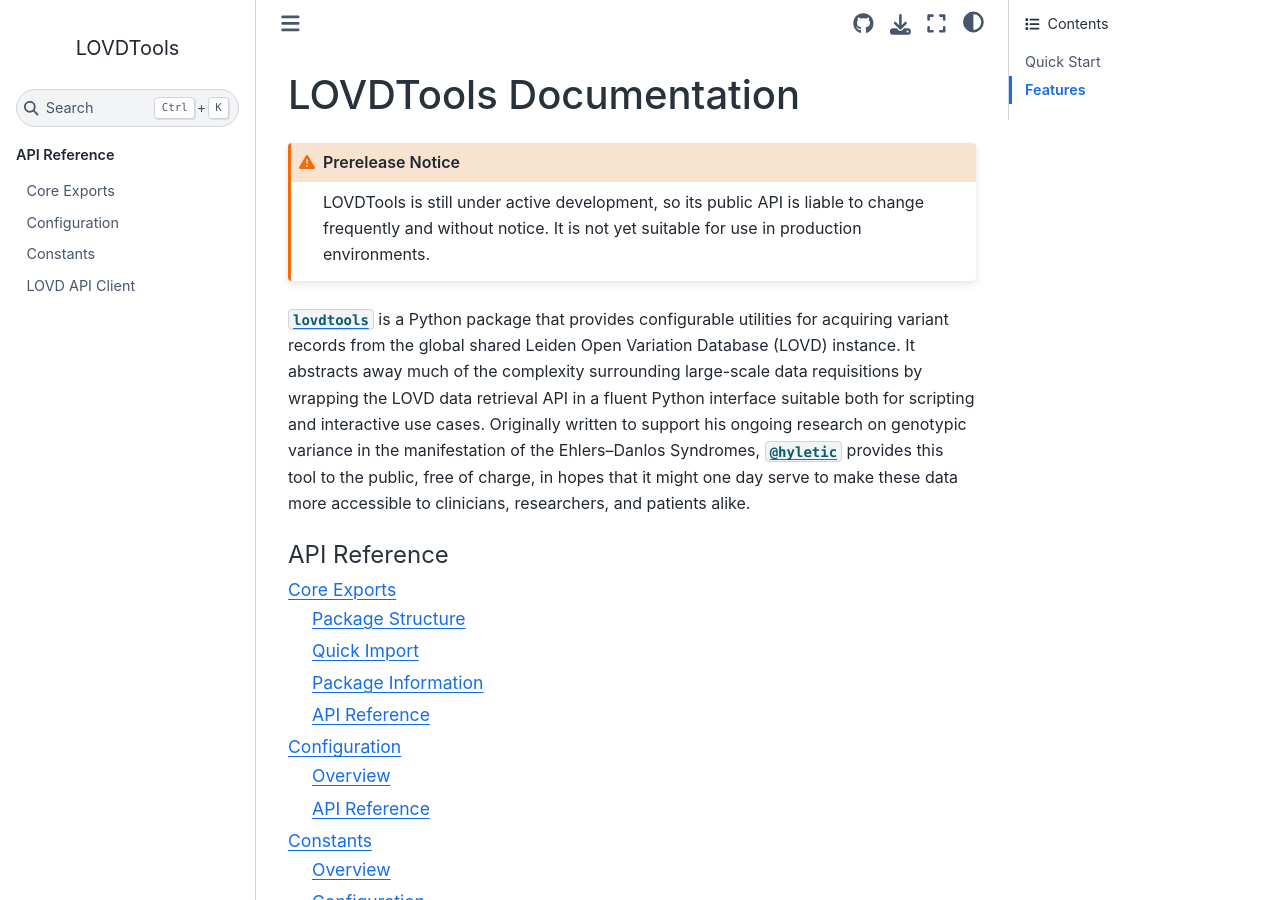
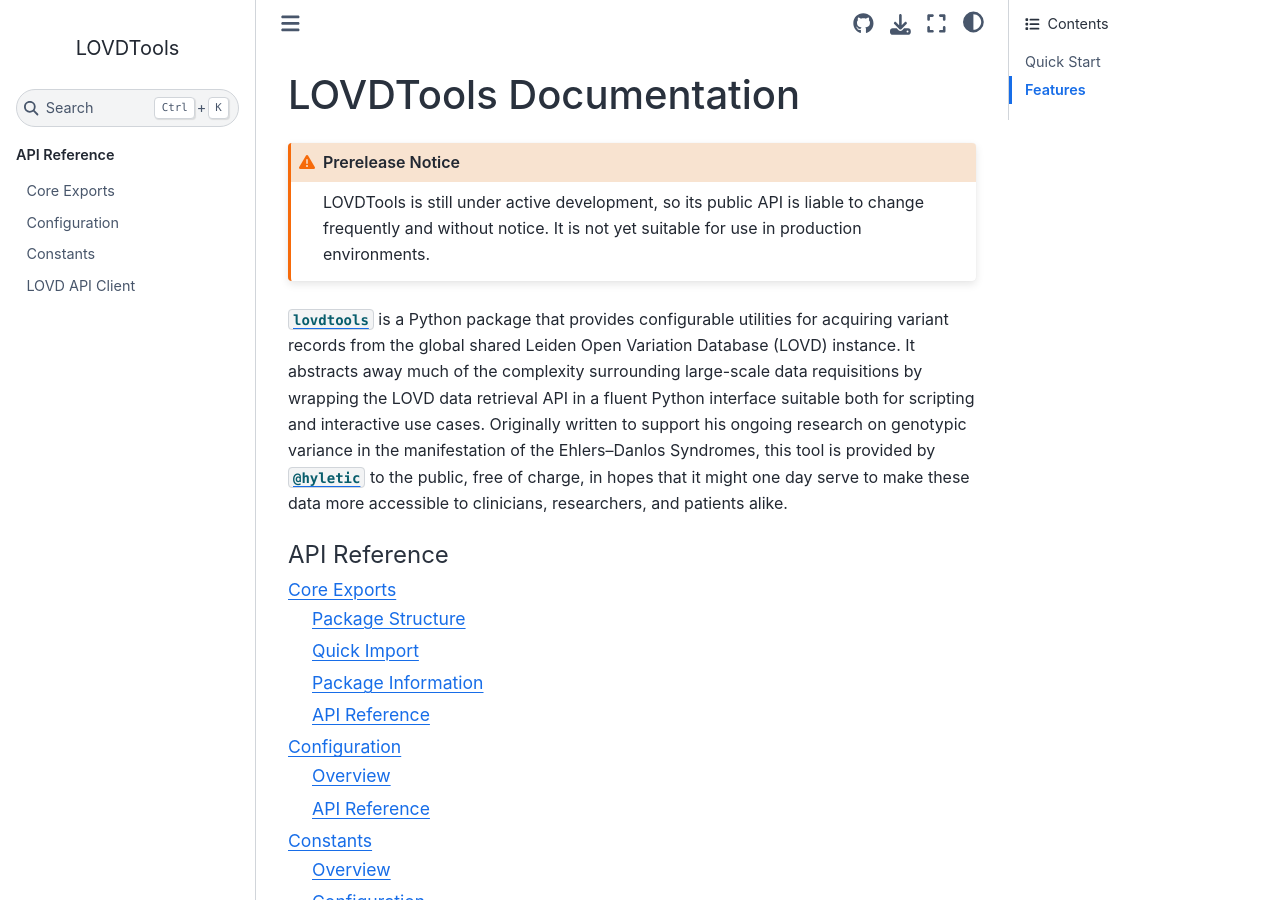
Before and after one commit to hyletic/lovdtools, a Sphinx documentation site: the page built from docs/source/index.md, in a window 1280 px wide and 900 px high. Built offline with Sphinx 7.4.7 and the Sphinx Book theme 1.1.4, drawn with Linux system fonts in a browser that asks for light colours.

Commit message:
Update index.md

```diff
--- a/docs/source/index.md
+++ b/docs/source/index.md
@@ -7,7 +7,7 @@
 frequently and without notice. It is not yet suitable for use in production environments.
 :::
 
-[``lovdtools``](https://github.com/hyletic/lovdtools.git) is a Python package that provides configurable utilities for acquiring variant records from the global shared Leiden Open Variation Database (LOVD) instance. It abstracts away much of the complexity surrounding large-scale data requisitions by wrapping the LOVD data retrieval API in a fluent Python interface suitable both for scripting and interactive use cases. Originally written to support his ongoing research on genotypic variance in the manifestation of the Ehlers–Danlos Syndromes, [``@hyletic``](https://github.com/hyletic) provides this tool to the public, free of charge, in hopes that it might one day serve to make these data more accessible to clinicians, researchers, and patients alike.
+[``lovdtools``](https://github.com/hyletic/lovdtools.git) is a Python package that provides configurable utilities for acquiring variant records from the global shared Leiden Open Variation Database (LOVD) instance. It abstracts away much of the complexity surrounding large-scale data requisitions by wrapping the LOVD data retrieval API in a fluent Python interface suitable both for scripting and interactive use cases. Originally written to support his ongoing research on genotypic variance in the manifestation of the Ehlers–Danlos Syndromes, this tool is provided by [``@hyletic``](https://github.com/hyletic) to the public, free of charge, in hopes that it might one day serve to make these data more accessible to clinicians, researchers, and patients alike.
 
 :::{toctree}
 :maxdepth: 2
```
